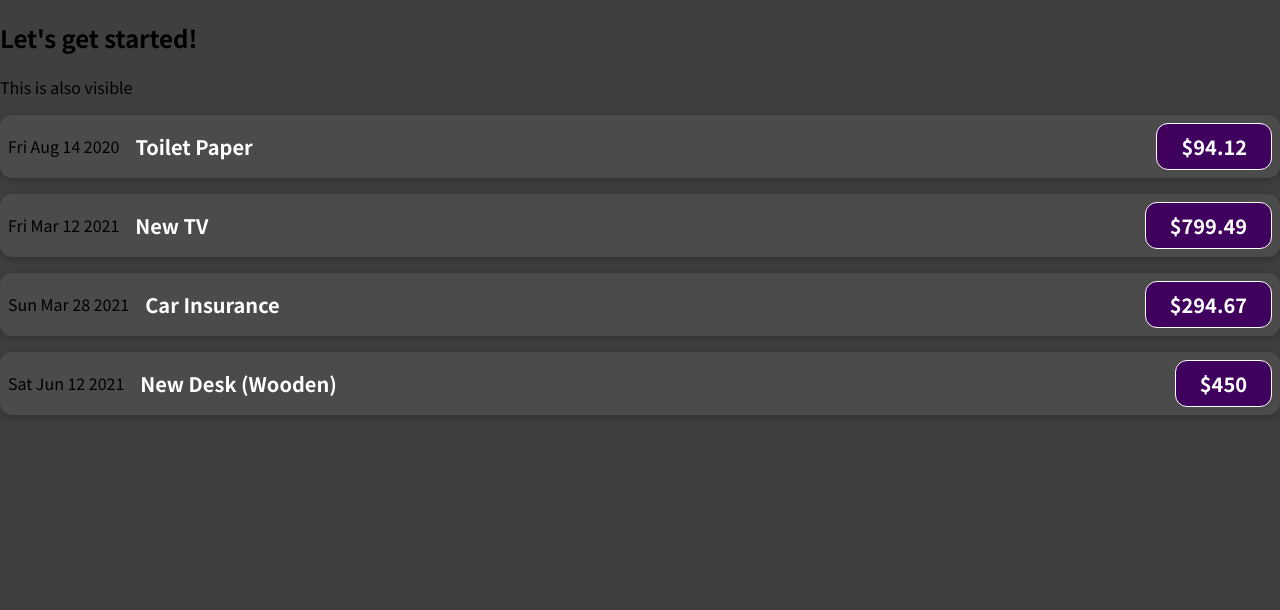
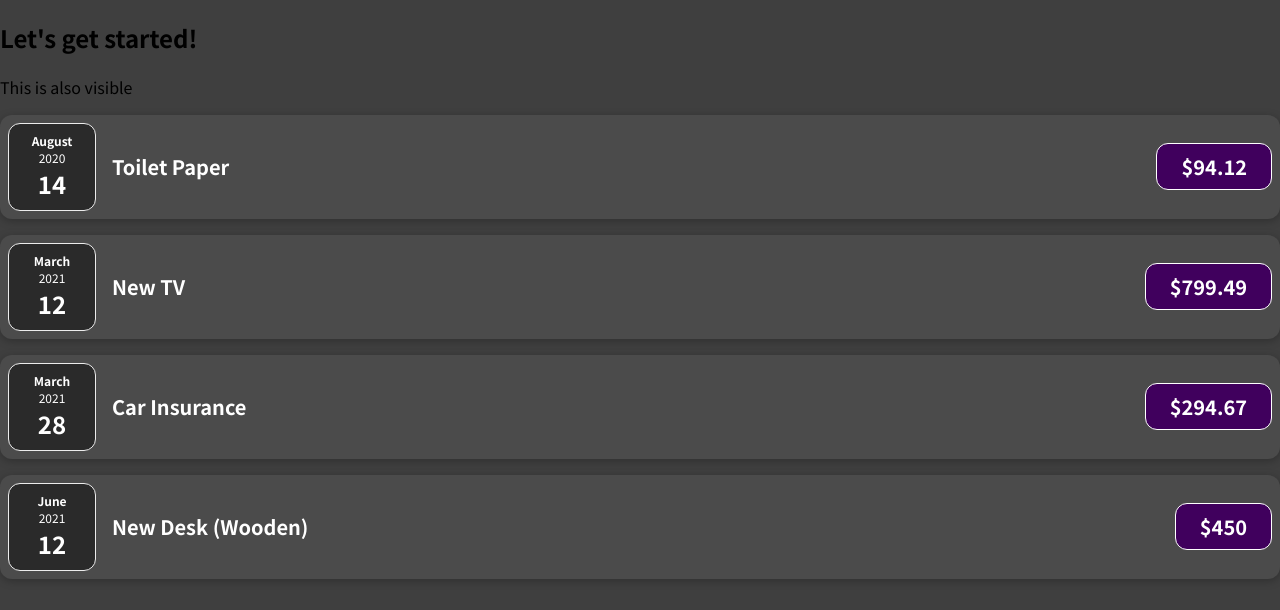
Before and after one commit to dominici94/react-course, a JavaScript app in the folder 01-starting-setup/: page / in a window 1280 px wide. Shown: the top 610 px of the page. Built offline with nearby package versions, Linux system fonts and the light colour scheme.

Commit message:
passing props to nephew component

```diff
--- /dev/null
+++ b/01-starting-setup/src/components/ExpenseDate.css
@@ -0,0 +1,26 @@
+.expense-date {
+  display: flex;
+  flex-direction: column;
+  width: 5.5rem;
+  height: 5.5rem;
+  border: 1px solid #ececec;
+  background-color: #2a2a2a;
+  color: white;
+  border-radius: 12px;
+  align-items: center;
+  justify-content: center;
+}
+
+.expense-date__month {
+  font-size: 0.75rem;
+  font-weight: bold;
+}
+
+.expense-date__year {
+  font-size: 0.75rem;
+}
+
+.expense-date__day {
+  font-size: 1.5rem;
+  font-weight: bold;
+}
--- /dev/null
+++ b/01-starting-setup/src/components/ExpenseDate.js
@@ -0,0 +1,17 @@
+import "./ExpenseDate.css";
+
+function ExpenseDate(props) {
+  const month = props.date.toLocaleString("en-US", { month: "long" });
+  const day = props.date.toLocaleString("en-US", { day: "2-digit" });
+  const year = props.date.getFullYear();
+
+  return (
+    <div className="expense-date">
+      <div className="expense-date__month">{month}</div>
+      <div className="expense-date__year">{year}</div>
+      <div className="expense-date__day">{day}</div>
+    </div>
+  );
+}
+
+export default ExpenseDate;
--- a/01-starting-setup/src/components/ExpenseItem.js
+++ b/01-starting-setup/src/components/ExpenseItem.js
@@ -1,9 +1,10 @@
 import "./ExpenseItem.css";
+import ExpenseDate from "./ExpenseDate";
 
 function ExpenseItem(props) {
   return (
     <div className="expense-item">
-      <div>{props.date.toDateString()}</div>
+      <ExpenseDate date={props.date} />
       <div className="expense-item__description">
         <h2>{props.title}</h2>
         <div className="expense-item__price">${props.amount}</div>
```
